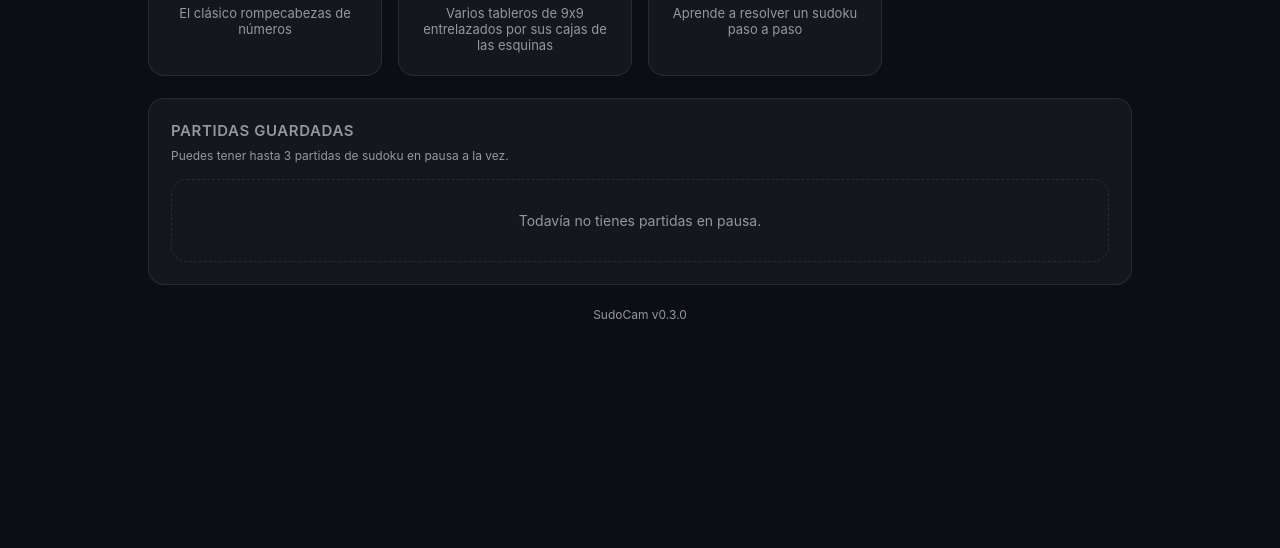
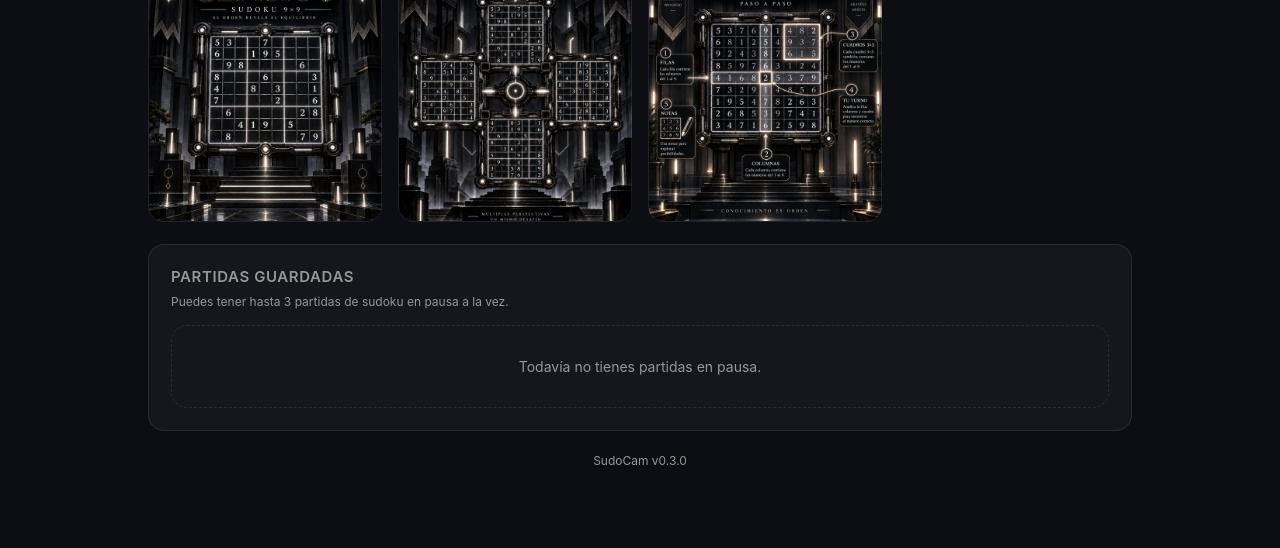
Before and after one commit to CamstagDev/sudocam, a website built with Vite: page index.html in a window 1280 px wide. Shown: the part 370-918 px from the top of the page. Before the commit the page ends 800 px from the top, so only its background shows below. Built offline with nearby package versions, Linux system fonts and the light colour scheme; what @capacitor/core would draw is missing.

Commit message:
Illustrated game cards on the Clásico page
Sudoku 9x9, Multi Sudoku and Tutorial cards now show their artwork
(public/img/cartas/<ruta>.jpg, cropped 2:3 -> 3:4 from the top so the
titles survive). The text stays for screen readers only; the cards keep
opening their option dialogs as before.

Co-Authored-By: Claude Opus 5.5 (1M context) <noreply@anthropic.com>

```diff
--- a/src/screens/menu.js
+++ b/src/screens/menu.js
@@ -5,18 +5,20 @@ import { elegirMultiSudoku } from '../ui/selector-multisudoku.js';
 import { TEXTO_LIMITE_PARTIDAS, dibujarPartidasEnPausa } from '../ui/lista-partidas-en-pausa.js';
 import { tituloDeModo } from '../ui/modos.js';
 
+// Cada juego con su ilustración (public/img/cartas/<ruta>.jpg, 3:4; se
+// prepara con scripts/preparar-imagen-jefe.ps1). La ilustración ya trae el
+// nombre, así que el texto queda solo para los lectores de pantalla.
 const JUEGOS = [
-  { ruta: 'sudoku', icono: '🔢', titulo: 'Sudoku 9x9', desc: 'El clásico rompecabezas de números' },
-  { ruta: 'multisudoku', icono: '🧬', titulo: 'Multi Sudoku', desc: 'Varios tableros de 9x9 entrelazados por sus cajas de las esquinas' },
-  { ruta: 'tutorial', icono: '🎓', titulo: 'Tutorial', desc: 'Aprende a resolver un sudoku paso a paso' },
+  { ruta: 'sudoku', titulo: 'Sudoku 9x9', desc: 'El clásico rompecabezas de números' },
+  { ruta: 'multisudoku', titulo: 'Multi Sudoku', desc: 'Varios tableros de 9x9 entrelazados por sus cajas de las esquinas' },
+  { ruta: 'tutorial', titulo: 'Tutorial', desc: 'Aprende a resolver un sudoku paso a paso' },
 ];
 
-function cartaJuego({ ruta, icono, titulo, desc }) {
+function cartaJuego({ ruta, titulo, desc }) {
   return `
-    <button type="button" class="game-card" data-ruta="${ruta}">
-      <span class="game-card-icon">${icono}</span>
-      <span class="game-card-title">${titulo}</span>
-      <span class="game-card-desc">${desc}</span>
+    <button type="button" class="game-card carta-juego" data-ruta="${ruta}"
+      style="--ilustracion: url('./img/cartas/${ruta}.jpg')">
+      <span class="solo-lectores">${titulo}: ${desc}</span>
     </button>
   `;
 }
--- a/src/styles/menu.css
+++ b/src/styles/menu.css
@@ -27,6 +27,18 @@
   font-family: var(--font);
   color: var(--text);
   transition: border-color 0.15s, background 0.15s;
+}
+
+/* Juegos del modo Clásico: solo su ilustración (3:4), que ya trae el nombre. */
+.game-card.carta-juego,
+.game-card.carta-juego:hover {
+  aspect-ratio: 3 / 4;
+  padding: 0;
+  background: var(--ilustracion) center / cover no-repeat;
+}
+
+.game-card.carta-juego:hover {
+  box-shadow: 0 0 0 2px var(--accent);
 }
 
 .game-card:hover {
```
Also changed, not shown: CHANGELOG.md, public/img/cartas/multisudoku.jpg (added), public/img/cartas/sudoku.jpg (added), public/img/cartas/tutorial.jpg (added).
